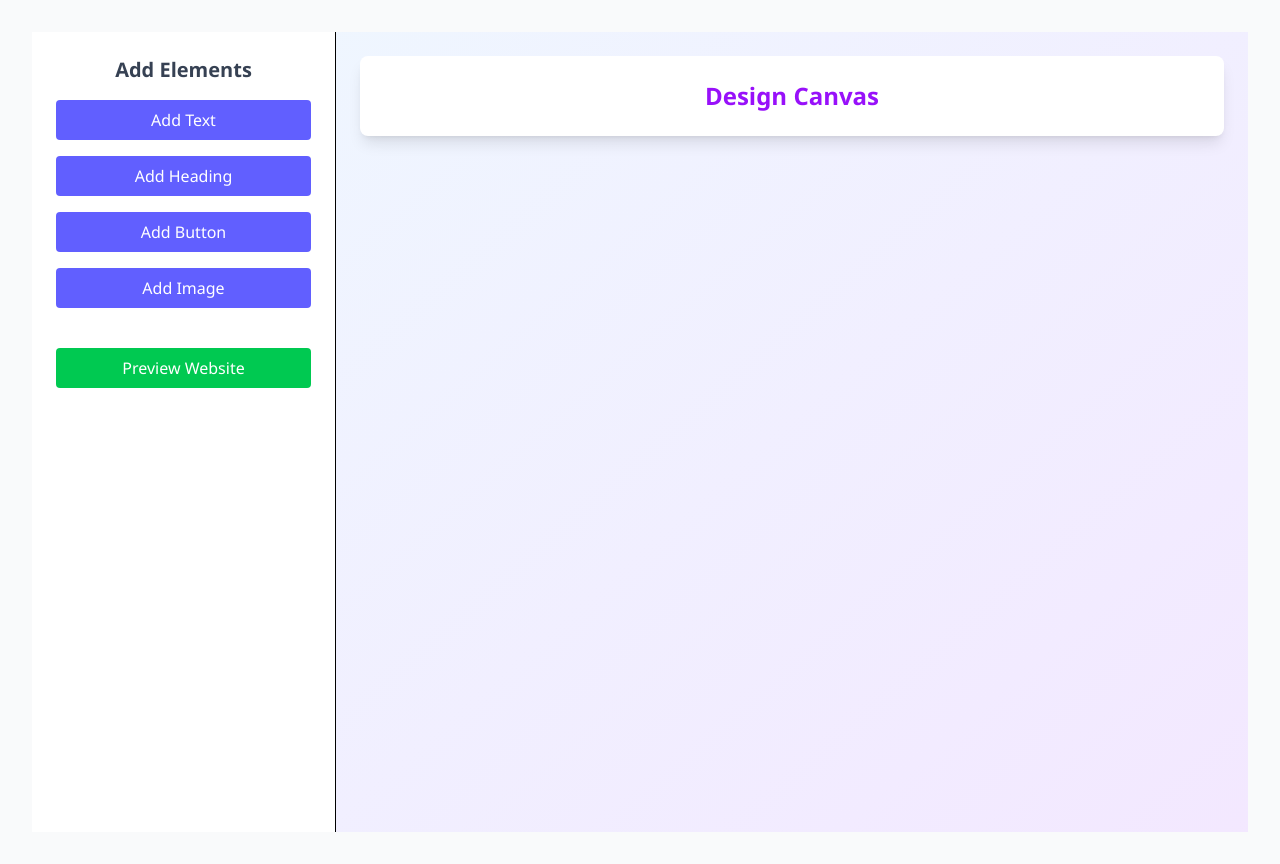
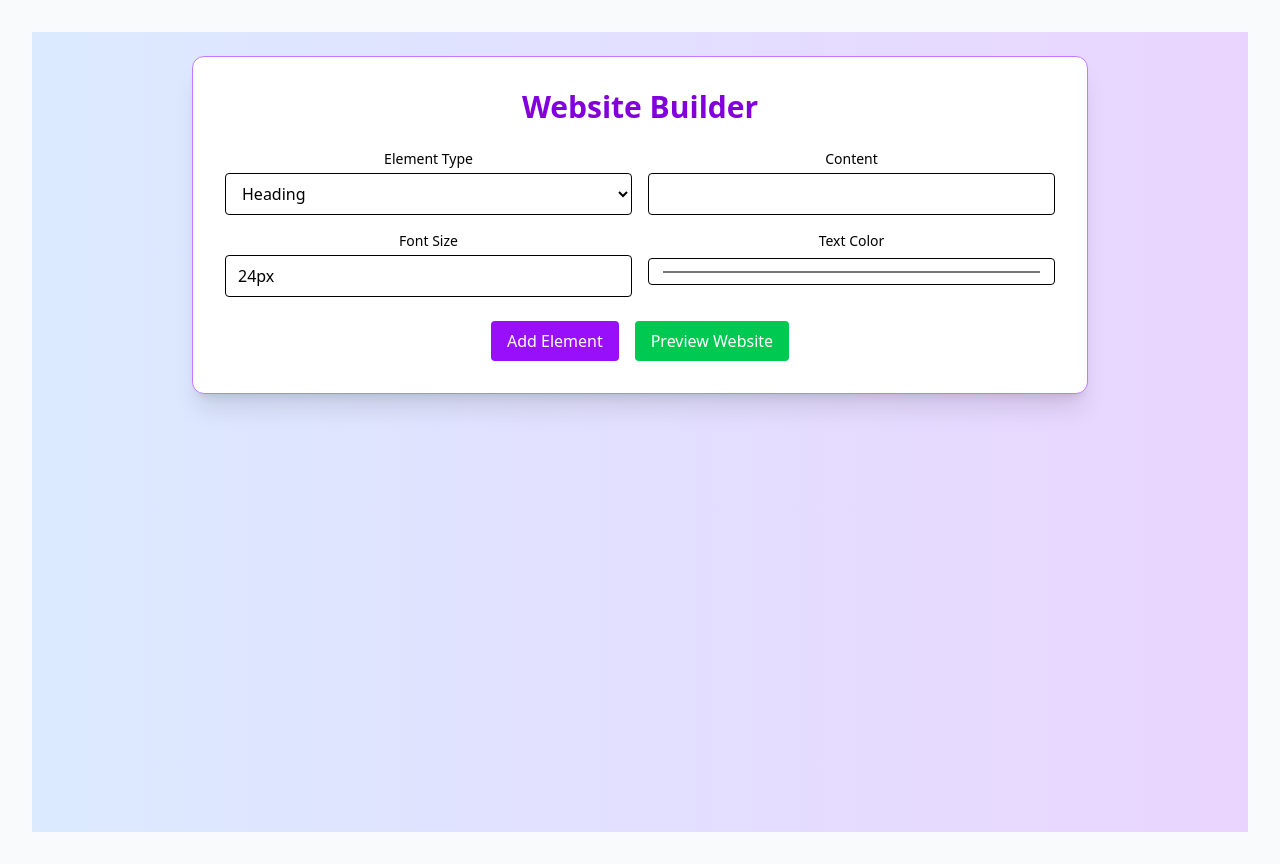
Before and after one commit to Tanzzzzzzzzz/InstaWeb, a React (Vite) app: page /builder in a window 1280 px wide. Built offline with nearby package versions, Linux system fonts and the light colour scheme.

Commit message:
Builder Page and Final Preview with drag and drop

```diff
--- a/package.json
+++ b/package.json
@@ -16,6 +16,8 @@
     "nanoid": "^5.1.5",
     "react": "^19.1.0",
     "react-dom": "^19.1.0",
+    "react-draggable": "^4.4.6",
+    "react-rnd": "^10.5.2",
     "react-router": "^7.6.1",
     "react-router-dom": "^7.6.1",
     "tailwindcss": "^4.1.8"
--- a/src/App.jsx
+++ b/src/App.jsx
@@ -10,6 +10,7 @@ import LandingPage from './pages2/LandingPage'
 import Builder from './pages2/Builder';
 import PublishedSite from './pages2/PublishedSite';
 import WebsitePreview from './pages2/WebsitePreview';
+import { WebsiteProvider } from "./context/WebsiteContext";
 
 
 function App() {
@@ -37,7 +38,10 @@ function App() {
 
   return (
     <div>
-      <RouterProvider router={router}/>
+      <WebsiteProvider>
+        <RouterProvider router={router}/>
+      </WebsiteProvider>
+
 
     </div>
   )
--- /dev/null
+++ b/src/context/WebsiteContext.jsx
@@ -0,0 +1,54 @@
+import React, { createContext, useState } from "react";
+
+// Create the context
+export const WebsiteContext = createContext();
+
+export const WebsiteProvider = ({ children }) => {
+  const [websiteData, setWebsiteData] = useState({
+    websiteName: "",
+    elements: [],
+  });
+
+  const updateWebsiteName = (name) => {
+    setWebsiteData((prev) => ({ ...prev, websiteName: name }));
+  };
+
+  const addElement = (element) => {
+    setWebsiteData((prev) => ({
+      ...prev,
+      elements: [...prev.elements, element],
+    }));
+  };
+
+  const updateElement = (index, newElement) => {
+    const updatedElements = [...websiteData.elements];
+    updatedElements[index] = newElement;
+    setWebsiteData((prev) => ({
+      ...prev,
+      elements: updatedElements,
+    }));
+  };
+
+  const removeElement = (index) => {
+    const updatedElements = websiteData.elements.filter((_, i) => i !== index);
+    setWebsiteData((prev) => ({
+      ...prev,
+      elements: updatedElements,
+    }));
+  };
+
+  return (
+    <WebsiteContext.Provider
+      value={{
+        websiteData,
+        setWebsiteData,
+        updateWebsiteName,
+        addElement,
+        updateElement,
+        removeElement,
+      }}
+    >
+      {children}
+    </WebsiteContext.Provider>
+  );
+};
--- a/src/pages2/Builder.jsx
+++ b/src/pages2/Builder.jsx
@@ -1,72 +1,123 @@
-import React, { useState } from "react";
-import { useNavigate } from "react-router-dom";
+// src/pages/Builder.jsx
+import React, { useContext, useState } from 'react';
+import { useNavigate } from 'react-router-dom';
+import { WebsiteContext } from '../context/WebsiteContext';
 
 const Builder = () => {
-  const [elements, setElements] = useState([]);
-  const [activeId, setActiveId] = useState(null);
+  const { websiteData, setWebsiteData } = useContext(WebsiteContext);
+  const [elementType, setElementType] = useState('heading');
+  const [content, setContent] = useState('');
+  const [fontSize, setFontSize] = useState('24px');
+  const [customColor, setCustomColor] = useState('#000000');
+  const [imageFile, setImageFile] = useState(null);
   const navigate = useNavigate();
 
-  const addElement = (type) => {
-    const newElement = { id: Date.now(), type, content: type === "image" ? "https://via.placeholder.com/300" : `${type} content` };
-    setElements([...elements, newElement]);
+  const addElement = () => {
+    const newElement = {
+      type: elementType,
+      content,
+      fontSize,
+      customColor,
     };
 
-  const updateContent = (id, content) => {
-    setElements(elements.map(el => el.id === id ? { ...el, content } : el));
+    if (elementType === 'image' && imageFile) {
+      const reader = new FileReader();
+      reader.onload = (e) => {
+        newElement.src = e.target.result;
+        setWebsiteData((prev) => ({
+          ...prev,
+          elements: [...prev.elements, newElement],
+        }));
       };
+      reader.readAsDataURL(imageFile);
+    } else {
+      setWebsiteData((prev) => ({
+        ...prev,
+        elements: [...prev.elements, newElement],
+      }));
+    }
 
-  const handlePreview = () => {
-    localStorage.setItem("previewElements", JSON.stringify(elements));
-    navigate("/site");
+    setContent('');
+    setImageFile(null);
   };
 
   return (
-    <div className="flex min-h-screen bg-gray-100">
-      <aside className="w-1/4 bg-white p-6 border-r space-y-4">
-        <h2 className="text-xl font-semibold text-gray-700 mb-4">Add Elements</h2>
-        {['text', 'heading', 'button', 'image'].map(type => (
+    <div className="min-h-screen bg-gradient-to-r from-blue-100 to-purple-200 p-6 font-sans">
+      <div className="max-w-4xl mx-auto bg-white rounded-xl shadow-xl p-8 border border-purple-400">
+        <h1 className="text-3xl font-bold mb-6 text-purple-700">Website Builder</h1>
+
+        <div className="grid gap-4 grid-cols-1 sm:grid-cols-2">
+          <div>
+            <label className="block text-sm font-medium mb-1">Element Type</label>
+            <select
+              className="w-full border rounded px-3 py-2"
+              value={elementType}
+              onChange={(e) => setElementType(e.target.value)}
+            >
+              <option value="heading">Heading</option>
+              <option value="paragraph">Paragraph</option>
+              <option value="image">Image</option>
+            </select>
+          </div>
+
+          {elementType !== 'image' && (
+            <div>
+              <label className="block text-sm font-medium mb-1">Content</label>
+              <input
+                type="text"
+                className="w-full border rounded px-3 py-2"
+                value={content}
+                onChange={(e) => setContent(e.target.value)}
+              />
+            </div>
+          )}
+
+          {elementType === 'image' && (
+            <div>
+              <label className="block text-sm font-medium mb-1">Upload Image</label>
+              <input
+                type="file"
+                accept="image/*"
+                onChange={(e) => setImageFile(e.target.files[0])}
+              />
+            </div>
+          )}
+
+          <div>
+            <label className="block text-sm font-medium mb-1">Font Size</label>
+            <input
+              type="text"
+              className="w-full border rounded px-3 py-2"
+              value={fontSize}
+              onChange={(e) => setFontSize(e.target.value)}
+            />
+          </div>
+
+          <div>
+            <label className="block text-sm font-medium mb-1">Text Color</label>
+            <input
+              type="color"
+              className="w-full border rounded px-3 py-2"
+              value={customColor}
+              onChange={(e) => setCustomColor(e.target.value)}
+            />
+          </div>
+        </div>
+
         <button
-            key={type}
-            onClick={() => addElement(type)}
-            className="w-full px-4 py-2 bg-indigo-500 hover:bg-indigo-600 text-white rounded"
+          onClick={addElement}
+          className="mt-6 bg-purple-600 text-white px-4 py-2 rounded hover:bg-purple-700"
         >
-            Add {type.charAt(0).toUpperCase() + type.slice(1)}
+          Add Element
         </button>
-        ))}
+
         <button
-          onClick={handlePreview}
-          className="w-full px-4 py-2 mt-6 bg-green-500 hover:bg-green-600 text-white rounded"
+          onClick={() => navigate('/site')}
+          className="mt-4 ml-4 bg-green-500 text-white px-4 py-2 rounded hover:bg-green-600"
         >
           Preview Website
         </button>
-      </aside>
-
-      <main className="flex-1 p-6 bg-gradient-to-br from-blue-50 to-purple-100">
-        <div className="bg-white rounded-lg shadow-lg p-6 space-y-4">
-          <h2 className="text-2xl font-bold text-purple-600">Design Canvas</h2>
-          {elements.map((el) => (
-            <div
-              key={el.id}
-              onClick={() => setActiveId(el.id)}
-              className={`p-3 border rounded ${activeId === el.id ? "border-purple-500" : "border-gray-300"}`}
-            >
-              {el.type === "image" ? (
-                <img src={el.content} alt="Element" className="w-full max-w-sm rounded" />
-              ) : (
-                <div>{el.content}</div>
-              )}
-              {activeId === el.id && (
-                <input
-                  type="text"
-                  value={el.content}
-                  onChange={(e) => updateContent(el.id, e.target.value)}
-                  className="mt-2 p-2 w-full border rounded"
-                />
-              )}
       </div>
-          ))}
-        </div>
-      </main>
     </div>
   );
 };
--- a/src/pages2/WebsitePreview.jsx
+++ b/src/pages2/WebsitePreview.jsx
@@ -1,60 +1,48 @@
-// pages/WebsitePreview.jsx
-import React, { useEffect, useState } from "react";
+// src/pages/WebsitePreview.jsx
+import React, { useContext } from 'react';
+import { WebsiteContext } from '../context/WebsiteContext';
+import { Rnd } from 'react-rnd';
 
 const WebsitePreview = () => {
-  const [elements, setElements] = useState([]);
-  const [siteData, setSiteData] = useState({});
-
-  useEffect(() => {
-    const data = localStorage.getItem("previewElements");
-    const site = localStorage.getItem("siteData");
-    if (data) setElements(JSON.parse(data));
-    if (site) setSiteData(JSON.parse(site));
-  }, []);
+  const { websiteData } = useContext(WebsiteContext);
 
   return (
-    <div className="min-h-screen bg-gradient-to-br from-purple-600 to-indigo-900 text-white py-12 px-4 sm:px-8">
-      <div className="max-w-5xl mx-auto bg-white text-gray-800 rounded-xl shadow-2xl overflow-hidden">
-        <header className="bg-gradient-to-r from-indigo-500 to-purple-600 p-6 text-center">
-          <h1 className="text-4xl font-extrabold text-white drop-shadow-md">{siteData.name || "My Awesome Website"}</h1>
-          <p className="text-lg mt-2 text-indigo-100">Created by {siteData.owner || "You"}</p>
-        </header>
+    <div className="min-h-screen bg-gradient-to-br from-purple-100 to-purple-300 p-10" style={{ fontFamily: 'Arial, sans-serif' }}>
+      <div className="bg-white shadow-2xl rounded-3xl p-10 max-w-5xl mx-auto border-4 border-purple-500">
+        <h1 className="text-5xl font-extrabold text-purple-800 text-center mb-10">
+          {websiteData.websiteName || 'Your Website Preview'}
+        </h1>
 
-        <main className="p-8 space-y-8 bg-gradient-to-b from-white to-gray-50">
-          {elements.map((el) => {
-            switch (el.type) {
-              case "heading":
-                return <h2 key={el.id} className="text-3xl font-bold text-purple-800 border-l-4 border-purple-500 pl-4">{el.content}</h2>;
-              case "text":
-                return <p key={el.id} className="text-lg leading-relaxed text-gray-700">{el.content}</p>;
-              case "button":
-                return (
-                  <button
-                    key={el.id}
-                    className="px-6 py-3 bg-indigo-600 hover:bg-indigo-700 text-white text-lg font-semibold rounded shadow-md"
-                  >
-                    {el.content}
-                  </button>
-                );
-              case "image":
-                return (
-                  <div key={el.id} className="flex justify-center">
-                    <img
-                      src={el.content}
-                      alt="Custom"
-                      className="w-full max-w-md rounded-xl border shadow-lg hover:scale-105 transition-transform duration-300"
-                    />
-                  </div>
-                );
-              default:
-                return null;
-            }
-          })}
-        </main>
-
-        <footer className="bg-gray-100 text-center p-4 text-sm text-gray-600">
-          <p>&copy; {new Date().getFullYear()} {siteData.name || "My Website"}. All rights reserved.</p>
-        </footer>
+        <div className="relative w-full h-[60vh] border border-dashed border-purple-400 rounded-xl bg-purple-50 overflow-hidden">
+          {websiteData.elements.map((el, index) => (
+            <Rnd
+              key={index}
+              default={{ x: 50 + index * 20, y: 50 + index * 20, width: 'auto', height: 'auto' }}
+              bounds="parent"
+              enableResizing={false}
+            >
+              <div className="p-2 bg-white rounded shadow-md cursor-move">
+                {el.type === 'heading' && (
+                  <h2 style={{ fontSize: el.fontSize, color: el.customColor }} className="font-semibold">
+                    {el.content || 'Heading'}
+                  </h2>
+                )}
+                {el.type === 'paragraph' && (
+                  <p style={{ fontSize: el.fontSize, color: el.customColor }}>
+                    {el.content || 'Paragraph content here...'}
+                  </p>
+                )}
+                {el.type === 'image' && el.src && (
+                  <img
+                    src={el.src}
+                    alt="Uploaded"
+                    className="rounded-lg shadow-md max-w-[200px]"
+                  />
+                )}
+              </div>
+            </Rnd>
+          ))}
+        </div>
       </div>
     </div>
   );
```
Also changed, not shown: src/pages2/LandingPage.jsx (+18 -0 lines), 1 other file (tests, documents, lock files or other folders). Lines whose indentation alone changed are shown as unchanged.
